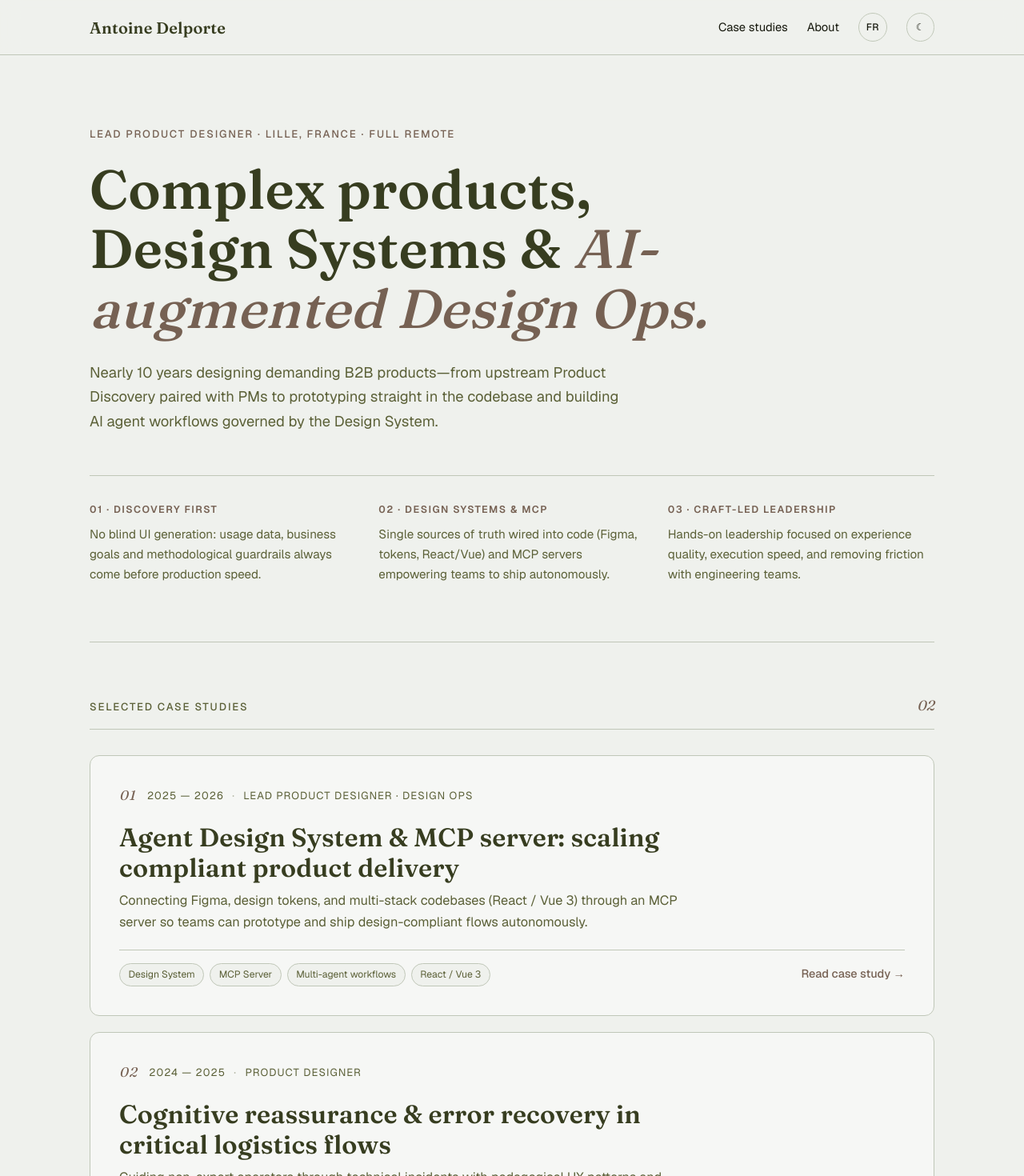
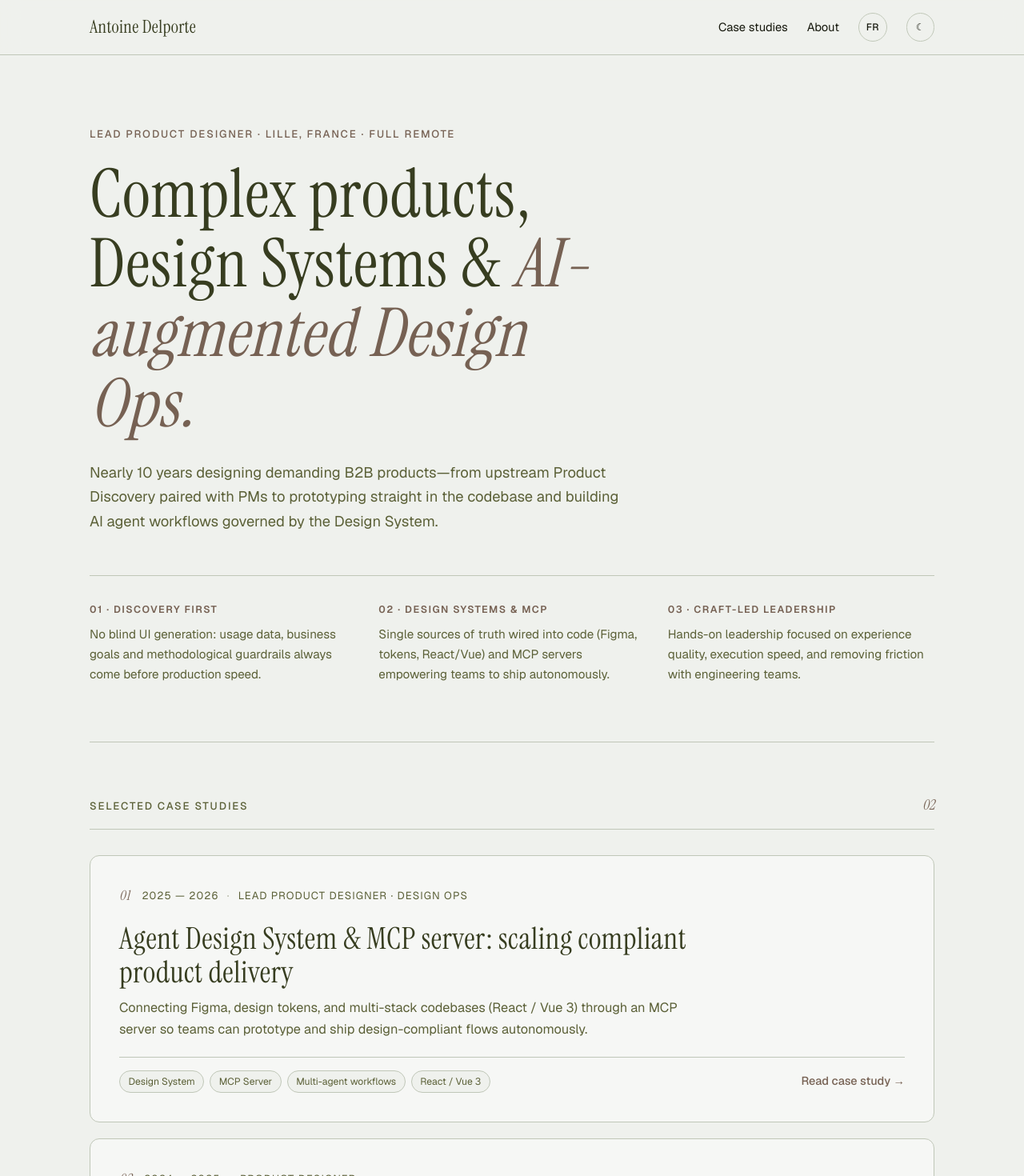
Before and after one commit to wazde/antoinedelporte, a Next.js app: page /en in a window 1280 px wide. Shown: the top 1470 px of the page at 80% size. Built offline with nearby package versions, Linux system fonts and the light colour scheme.

Commit message:
Restore Instrument Serif with wider letter-spacing

```diff
--- a/app/[lang]/about/about.module.css
+++ b/app/[lang]/about/about.module.css
@@ -12,12 +12,12 @@
 }
 
 .title {
-  font-size: clamp(2.2rem, 5vw, 3.5rem);
-  letter-spacing: 0.005em;
-  line-height: 1.12;
-  font-weight: 600;
+  font-size: clamp(2.5rem, 5.8vw, 4.1rem);
+  letter-spacing: 0.012em;
+  line-height: 1.06;
+  font-weight: 400;
   margin: 0 0 1.75rem;
-  max-width: 22ch;
+  max-width: 21ch;
 }
 
 .lead {
--- a/app/[lang]/layout.tsx
+++ b/app/[lang]/layout.tsx
@@ -1,6 +1,6 @@
 import type { Metadata } from "next";
 import { notFound } from "next/navigation";
-import { Fraunces } from "next/font/google";
+import { Instrument_Serif } from "next/font/google";
 import { GeistSans } from "geist/font/sans";
 import { dictionaries, isLocale, locales } from "@/lib/i18n";
 import { site } from "@/lib/site";
@@ -9,10 +9,10 @@ import Footer from "@/components/Footer";
 import EasterEgg from "@/components/EasterEgg";
 import "../globals.css";
 
-const fraunces = Fraunces({
+const instrumentSerif = Instrument_Serif({
+  weight: "400",
+  style: ["normal", "italic"],
   subsets: ["latin"],
-  weight: ["400", "500", "600", "700"],
-  style: ["normal", "italic"],
   display: "swap",
 });
 
@@ -55,7 +55,7 @@ export default async function RootLayout({
       suppressHydrationWarning
       style={{
         ["--font-sans" as string]: GeistSans.style.fontFamily,
-        ["--font-serif" as string]: fraunces.style.fontFamily,
+        ["--font-serif" as string]: instrumentSerif.style.fontFamily,
       }}
     >
       <head>
--- a/app/[lang]/page.module.css
+++ b/app/[lang]/page.module.css
@@ -13,17 +13,17 @@
 }
 
 .title {
-  font-size: clamp(2.4rem, 5.6vw, 4.25rem);
-  line-height: 1.1;
-  letter-spacing: 0.005em;
-  font-weight: 600;
+  font-size: clamp(2.85rem, 6.8vw, 5.25rem);
+  line-height: 1.04;
+  letter-spacing: 0.012em;
+  font-weight: 400;
   margin: 0 0 1.75rem;
-  max-width: 19ch;
+  max-width: 17ch;
 }
 
 .title em {
   font-style: italic;
-  font-weight: 500;
+  font-weight: 400;
   color: var(--accent);
 }
 
@@ -142,10 +142,10 @@
 }
 
 .cardTitle {
-  font-size: clamp(1.5rem, 2.8vw, 2rem);
-  line-height: 1.18;
-  letter-spacing: 0.005em;
-  font-weight: 600;
+  font-size: clamp(1.75rem, 3.3vw, 2.35rem);
+  line-height: 1.12;
+  letter-spacing: 0.015em;
+  font-weight: 400;
   margin: 0 0 0.6rem;
 }
 
--- a/app/[lang]/work/[slug]/case-study.module.css
+++ b/app/[lang]/work/[slug]/case-study.module.css
@@ -14,10 +14,10 @@
 }
 
 .title {
-  font-size: clamp(2.1rem, 4.8vw, 3.4rem);
-  letter-spacing: 0.005em;
-  line-height: 1.12;
-  font-weight: 600;
+  font-size: clamp(2.4rem, 5.2vw, 3.85rem);
+  letter-spacing: 0.012em;
+  line-height: 1.06;
+  font-weight: 400;
   margin: 0 0 1.15rem;
   max-width: 24ch;
 }
@@ -56,10 +56,10 @@
 }
 
 .prose h2 {
-  font-size: 1.75rem;
-  letter-spacing: 0.005em;
-  line-height: 1.2;
-  font-weight: 600;
+  font-size: 2rem;
+  letter-spacing: 0.015em;
+  line-height: 1.15;
+  font-weight: 400;
   margin: 3rem 0 0.85rem;
 }
 
--- a/app/globals.css
+++ b/app/globals.css
@@ -63,9 +63,8 @@ h2,
 h3,
 .serif {
   font-family: var(--font-serif), Georgia, serif;
-  font-weight: 600;
-  letter-spacing: 0.005em;
-  font-variation-settings: "SOFT" 50, "WONK" 0;
+  font-weight: 400;
+  letter-spacing: 0.015em;
   color: var(--heading);
 }
 
--- a/components/Footer.module.css
+++ b/components/Footer.module.css
@@ -11,10 +11,10 @@
 
 .email {
   font-family: var(--font-serif), Georgia, serif;
-  font-size: clamp(1.75rem, 4.2vw, 2.75rem);
-  font-weight: 600;
+  font-size: clamp(2rem, 4.8vw, 3.1rem);
+  font-weight: 400;
   color: var(--heading);
-  letter-spacing: 0.005em;
+  letter-spacing: 0.015em;
 }
 
 .email:hover {
--- a/components/Header.module.css
+++ b/components/Header.module.css
@@ -16,9 +16,9 @@
 
 .logo {
   font-family: var(--font-serif), Georgia, serif;
-  font-size: 1.25rem;
-  font-weight: 600;
-  letter-spacing: 0.01em;
+  font-size: 1.4rem;
+  font-weight: 400;
+  letter-spacing: 0.015em;
   color: var(--heading);
   text-decoration: none;
 }
```
